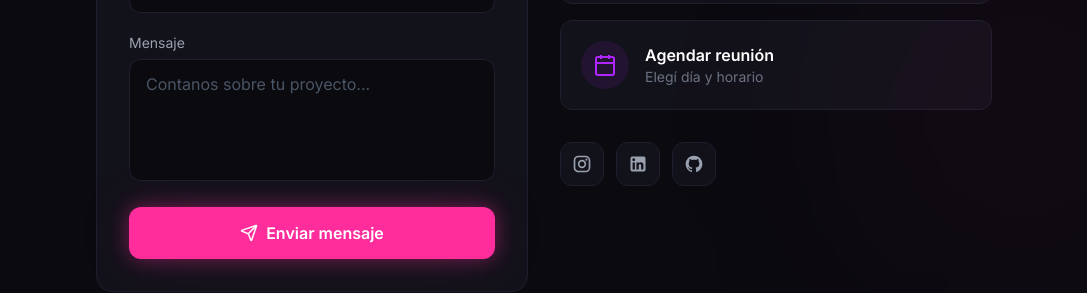
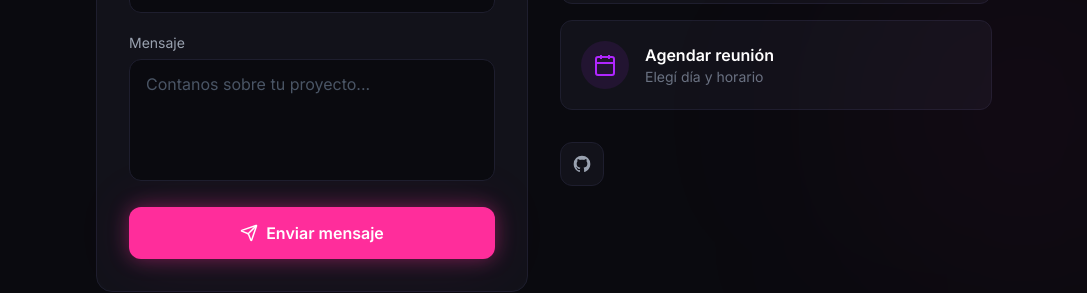
Before and after one commit to jimerodriguez85/landing-servicios, a React (Vite) app: page / in a window 1280 px wide. Shown: the part 6520-6813 px from the top of the page, without its empty margins (96-1183 px from the left). Built offline with nearby package versions, Linux system fonts and the light colour scheme.

Commit message:
feat: remove LinkedIn and Instagram links

```diff
--- a/src/components/ContactForm.jsx
+++ b/src/components/ContactForm.jsx
@@ -202,8 +202,6 @@ export default function ContactForm() {
             {/* Social links */}
             <div className="flex gap-3 pt-4">
               {[
-                { name: 'Instagram', href: '#', icon: 'M7.8 2h8.4C19.4 2 22 4.6 22 7.8v8.4a5.8 5.8 0 01-5.8 5.8H7.8C4.6 22 2 19.4 2 16.2V7.8A5.8 5.8 0 017.8 2m-.2 2A3.6 3.6 0 004 7.6v8.8C4 18.39 5.61 20 7.6 20h8.8a3.6 3.6 0 003.6-3.6V7.6C20 5.61 18.39 4 16.4 4H7.6m9.65 1.5a1.25 1.25 0 110 2.5 1.25 1.25 0 010-2.5M12 7a5 5 0 110 10 5 5 0 010-10m0 2a3 3 0 100 6 3 3 0 000-6z' },
-                { name: 'LinkedIn', href: 'https://linkedin.com/in/jimerodriguez85', icon: 'M19 3a2 2 0 012 2v14a2 2 0 01-2 2H5a2 2 0 01-2-2V5a2 2 0 012-2h14m-.5 15.5v-5.3a3.26 3.26 0 00-3.26-3.26c-.85 0-1.84.52-2.32 1.3v-1.11h-2.79v8.37h2.79v-4.93c0-.77.62-1.4 1.39-1.4a1.4 1.4 0 011.4 1.4v4.93h2.79M6.88 8.56a1.68 1.68 0 001.68-1.68c0-.93-.75-1.69-1.68-1.69a1.69 1.69 0 00-1.69 1.69c0 .93.76 1.68 1.69 1.68m1.39 9.94v-8.37H5.5v8.37h2.77z' },
                 { name: 'GitHub', href: 'https://github.com/jimerodriguez85', icon: 'M12 2A10 10 0 002 12c0 4.42 2.87 8.17 6.84 9.5.5.08.66-.23.66-.5v-1.69c-2.77.6-3.36-1.34-3.36-1.34-.46-1.16-1.11-1.47-1.11-1.47-.91-.62.07-.6.07-.6 1 .07 1.53 1.03 1.53 1.03.87 1.52 2.34 1.07 2.91.83.09-.65.35-1.09.63-1.34-2.22-.25-4.55-1.11-4.55-4.92 0-1.11.38-2 1.03-2.71-.1-.25-.45-1.29.1-2.64 0 0 .84-.27 2.75 1.02.79-.22 1.65-.33 2.5-.33.85 0 1.71.11 2.5.33 1.91-1.29 2.75-1.02 2.75-1.02.55 1.35.2 2.39.1 2.64.65.71 1.03 1.6 1.03 2.71 0 3.82-2.34 4.66-4.57 4.91.36.31.69.92.69 1.85V21c0 .27.16.59.67.5C19.14 20.16 22 16.42 22 12A10 10 0 0012 2z' },
               ].map((social) => (
                 <motion.a
```
